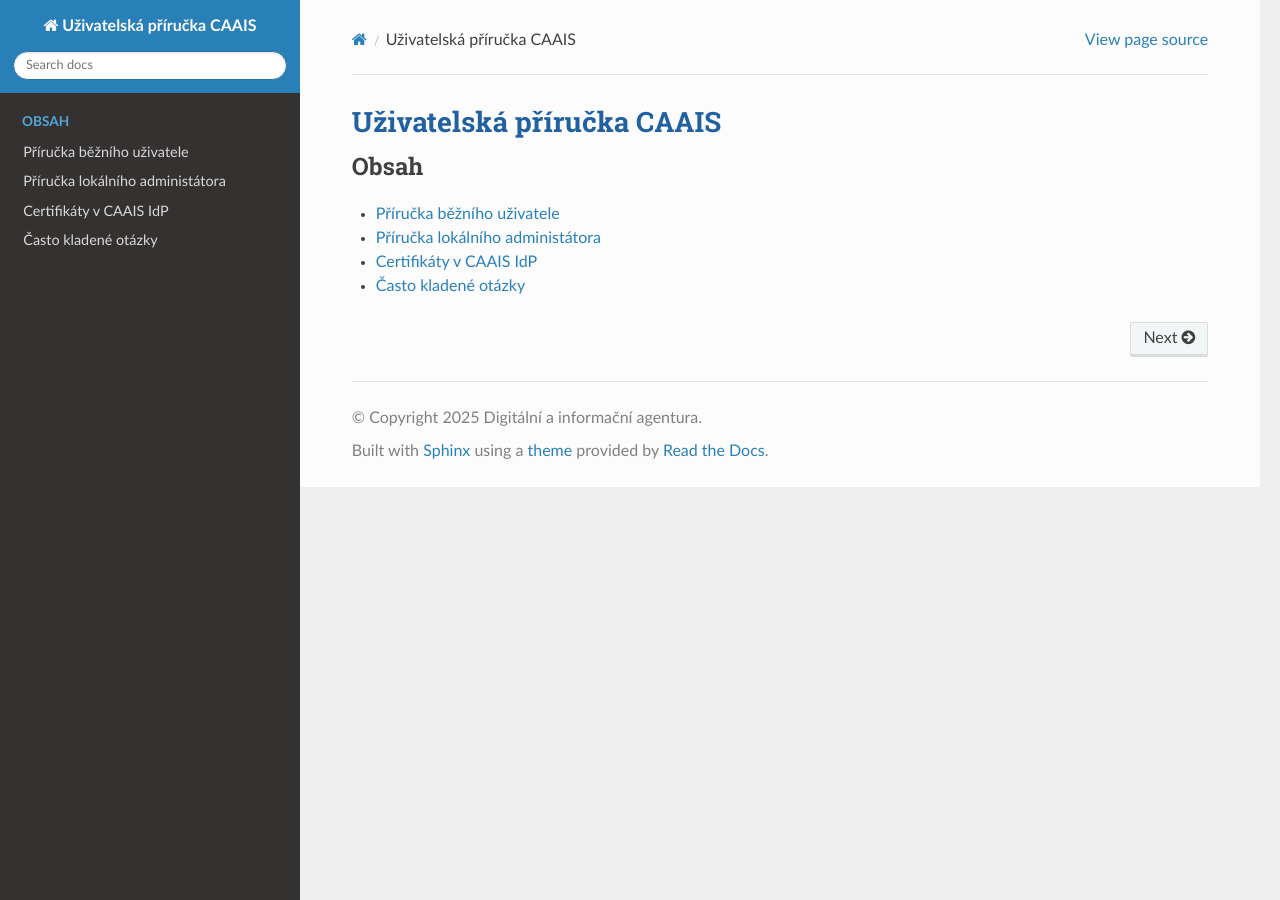
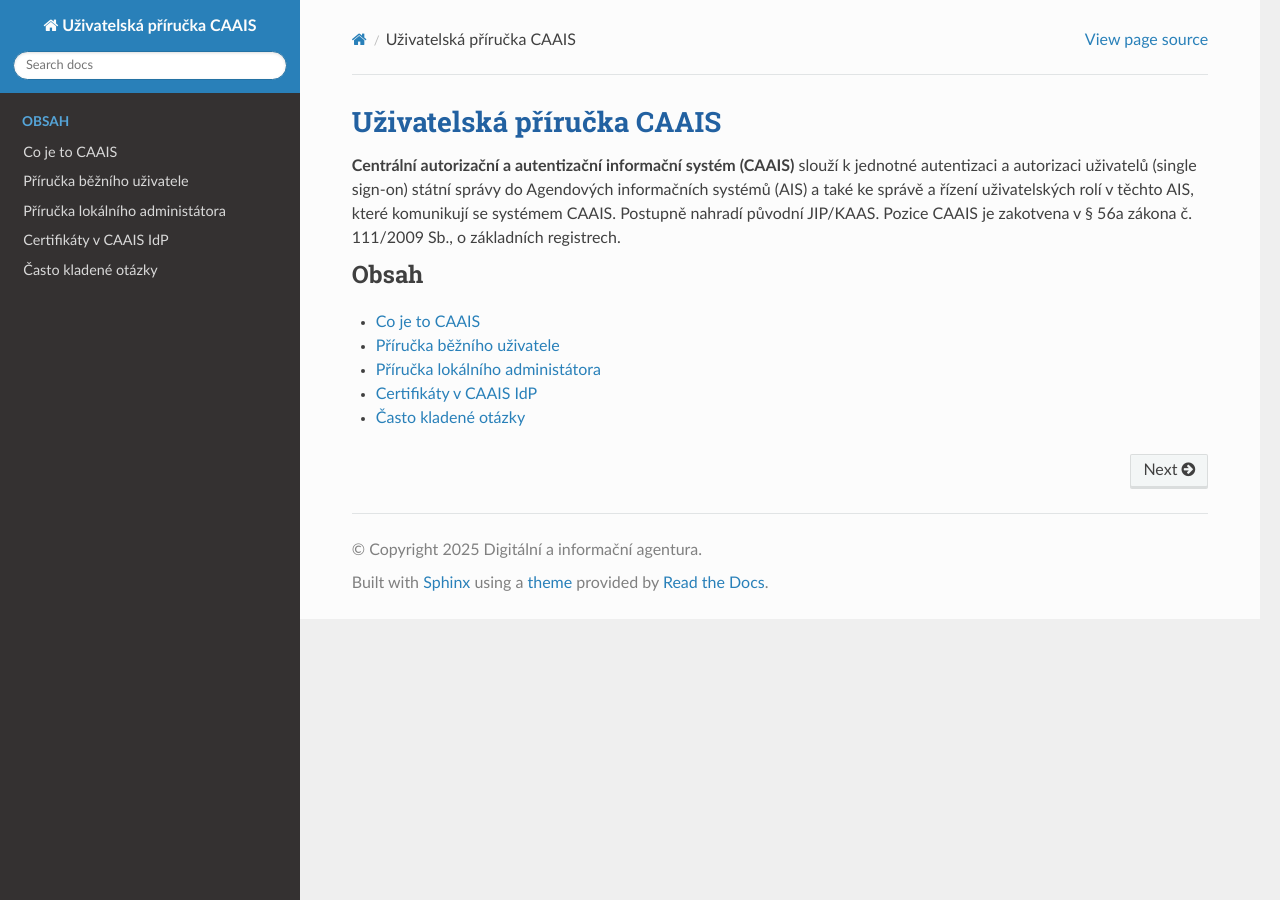
Before and after one commit to rc83/caais-docs-prirucka, a Sphinx documentation site: the page built from source/index.rst, in a window 1280 px wide. Built offline with Sphinx 7.4.7 and the Read the Docs theme 3.1.0, drawn with Linux system fonts in a browser that asks for light colours.

Commit message:
Založ kartu CAAIS

```diff
--- /dev/null
+++ b/source/CAAIS/index.rst
@@ -0,0 +1,3 @@
+==============
+Co je to CAAIS
+==============
--- a/source/index.rst
+++ b/source/index.rst
@@ -1,11 +1,14 @@
 ==========================
 Uživatelská příručka CAAIS
 ==========================
+
+**Centrální autorizační a autentizační informační systém (CAAIS)** slouží k jednotné autentizaci a autorizaci uživatelů (single sign-on) státní správy do Agendových informačních systémů (AIS) a také ke správě a řízení uživatelských rolí v těchto AIS, které komunikují se systémem CAAIS. Postupně nahradí původní JIP/KAAS. Pozice CAAIS je zakotvena v § 56a zákona č. 111/2009 Sb., o základních registrech.
 
 .. toctree::
    :maxdepth: 1
    :caption: Obsah
 
+   CAAIS/index
    uzivatel/index
    lokalni-administrator/index
    certifikaty/index
```
Also changed, not shown: 11 other files.
